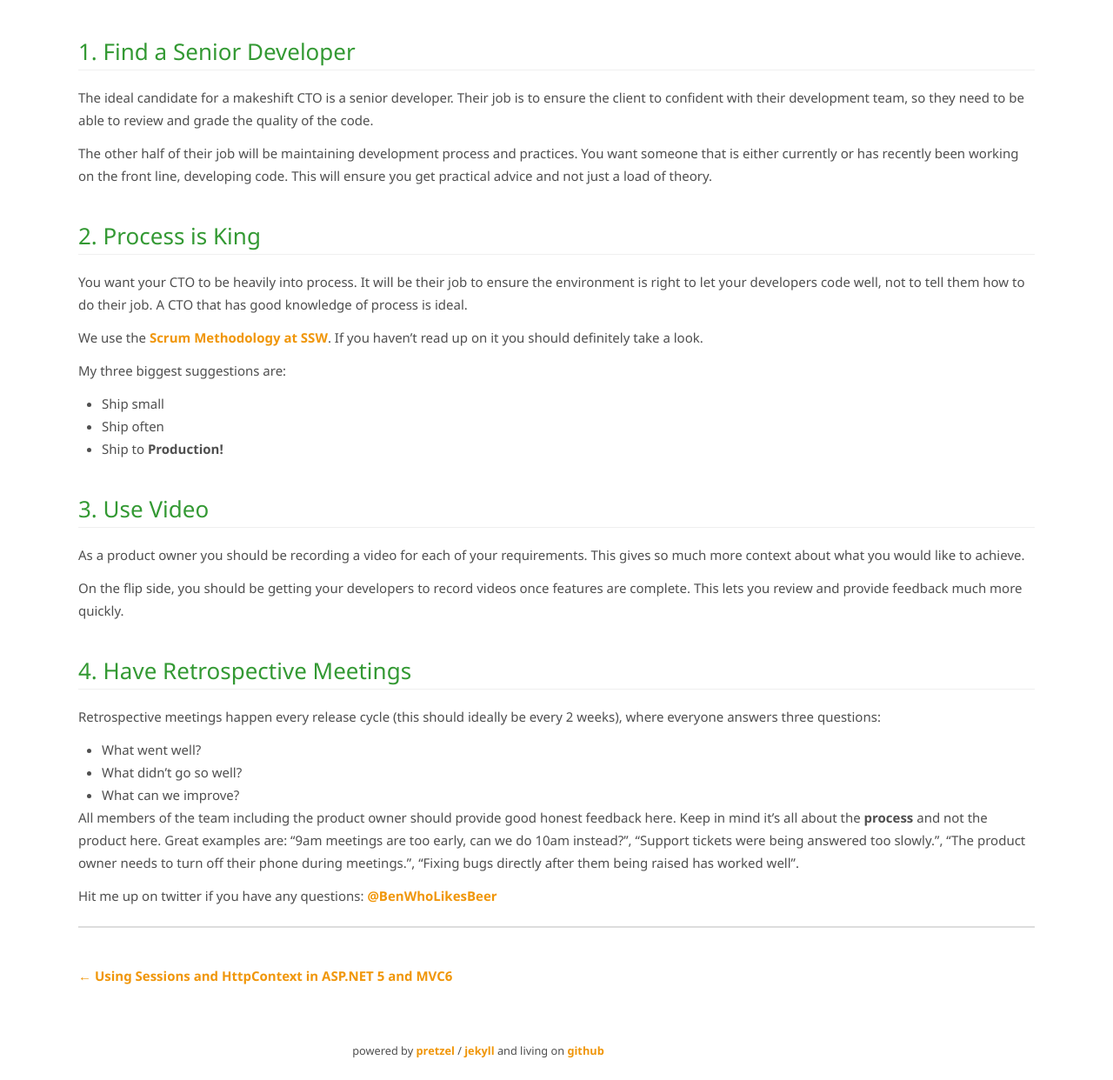
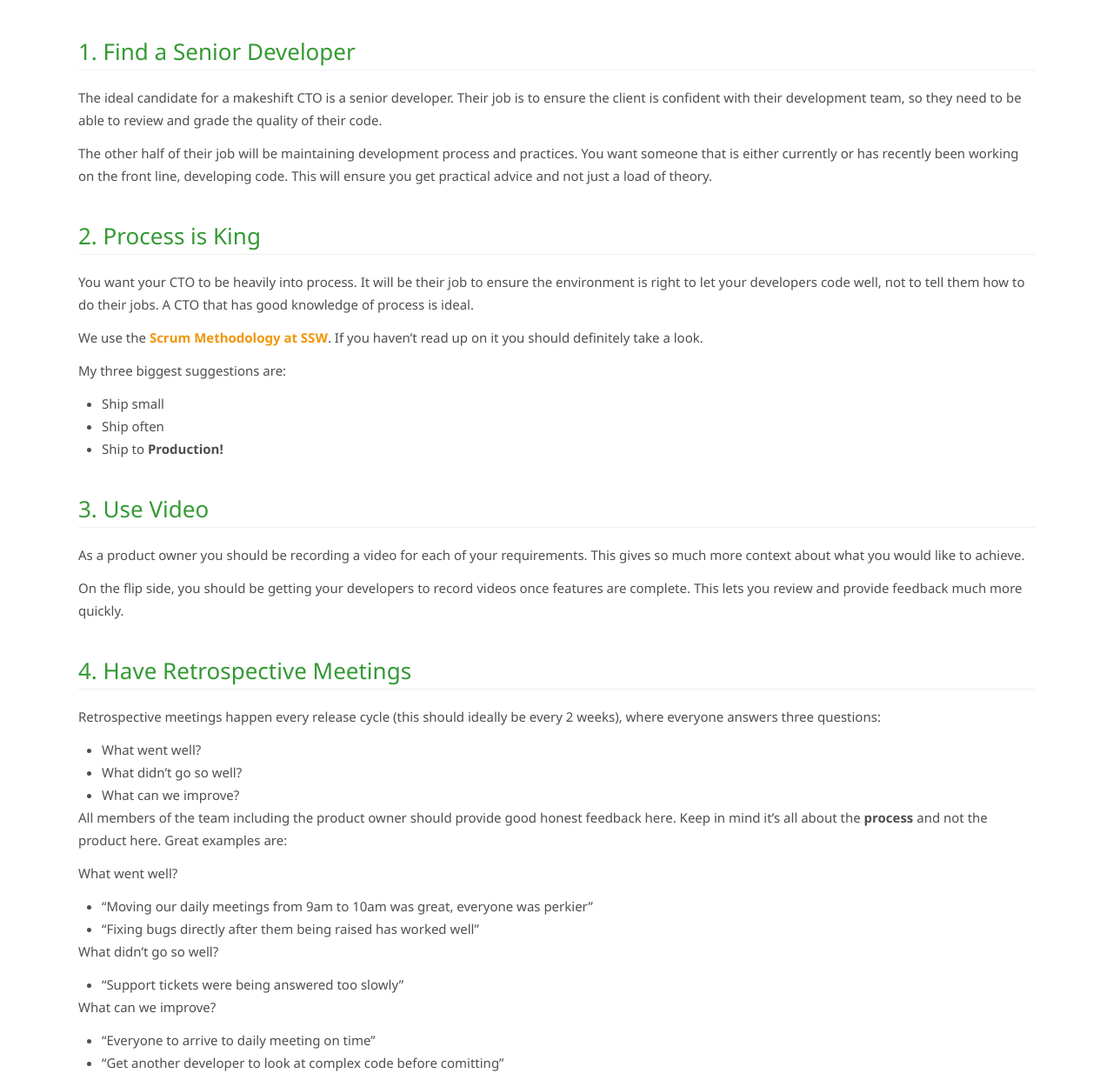
Before and after one commit to bjcull/bjcull.github.com, a Jekyll site: the page built from _posts/2015-07-14-tips-for-hiring-a-development-team-and-cto.md, in a window 1280 px wide and 1400 px high, scrolled down 617 px, cut to the strip 158-1400 px from the top of the window. Shown: the whole strip at 87% size. Built offline with Jekyll 4.4.1, drawn with Linux system fonts in a browser that asks for light colours; nearby versions of some CDN libraries; comment, search, counter and statistics services are not loaded.

Commit message:
Improved CTO for hire post

```diff
--- a/_posts/2015-07-14-tips-for-hiring-a-development-team-and-cto.md
+++ b/_posts/2015-07-14-tips-for-hiring-a-development-team-and-cto.md
@@ -11,12 +11,12 @@ In response to a question raised on [Startups for the Rest of Us - Episode 242](
 <iframe width="100%" height="200" scrolling="no" frameborder="no" src="https://w.soundcloud.com/player/?url=https%3A//api.soundcloud.com/tracks/212990156&amp;auto_play=false&amp;hide_related=false&amp;show_comments=true&amp;show_user=true&amp;show_reposts=false&amp;visual=true"></iframe>
 
 ## 1. Find a Senior Developer
-The ideal candidate for a makeshift CTO is a senior developer. Their job is to ensure the client to confident with their development team, so they need to be able to review and grade the quality of the code.
+The ideal candidate for a makeshift CTO is a senior developer. Their job is to ensure the client is confident with their development team, so they need to be able to review and grade the quality of their code.
 
 The other half of their job will be maintaining development process and practices. You want someone that is either currently or has recently been working on the front line, developing code. This will ensure you get practical advice and not just a load of theory.
 
 ## 2. Process is King
-You want your CTO to be heavily into process. It will be their job to ensure the environment is right to let your developers code well, not to tell them how to do their job. A CTO that has good knowledge of process is ideal.
+You want your CTO to be heavily into process. It will be their job to ensure the environment is right to let your developers code well, not to tell them how to do their jobs. A CTO that has good knowledge of process is ideal.
 
 We use the [Scrum Methodology at SSW](https://rules.ssw.com.au/Management/RulesToBetterScrumUsingTFS/Pages/Default.aspx). If you haven't read up on it you should definitely take a look.
 
@@ -38,6 +38,20 @@ Retrospective meetings happen every release cycle (this should ideally be every
  * What didn't go so well?
  * What can we improve?
 
-All members of the team including the product owner should provide good honest feedback here. Keep in mind it's all about the **process** and not the product here. Great examples are: "9am meetings are too early, can we do 10am instead?", "Support tickets were being answered too slowly.", "The product owner needs to turn off their phone during meetings.", "Fixing bugs directly after them being raised has worked well".
+All members of the team including the product owner should provide good honest feedback here. Keep in mind it's all about the **process** and not the product here. Great examples are:
+
+What went well?
+
+ * "Moving our daily meetings from 9am to 10am was great, everyone was perkier"
+ * "Fixing bugs directly after them being raised has worked well"
+
+What didn't go so well?
+
+ * "Support tickets were being answered too slowly"
+
+What can we improve?
+
+ * "Everyone to arrive to daily meeting on time"
+ * "Get another developer to look at complex code before comitting"
 
 Hit me up on twitter if you have any questions: [@BenWhoLikesBeer](https://twitter.com/benwholikesbeer)
```
